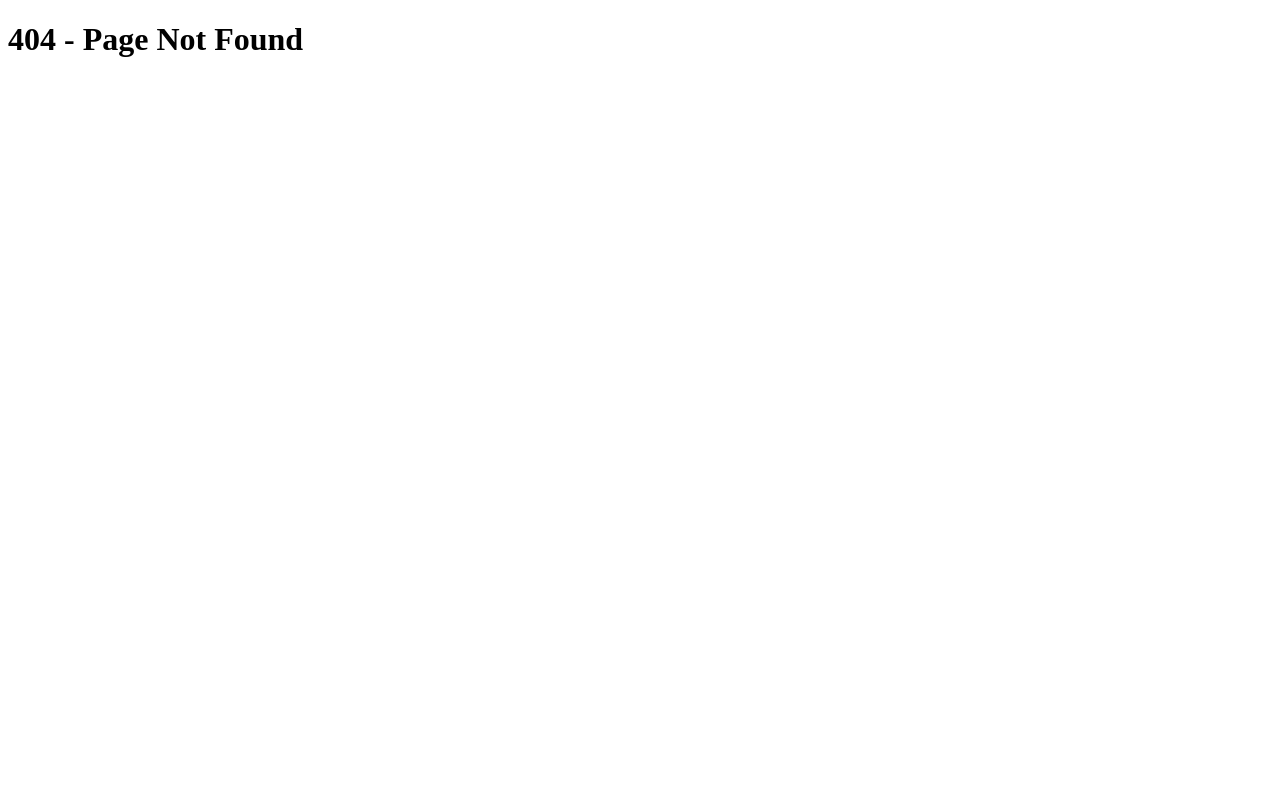
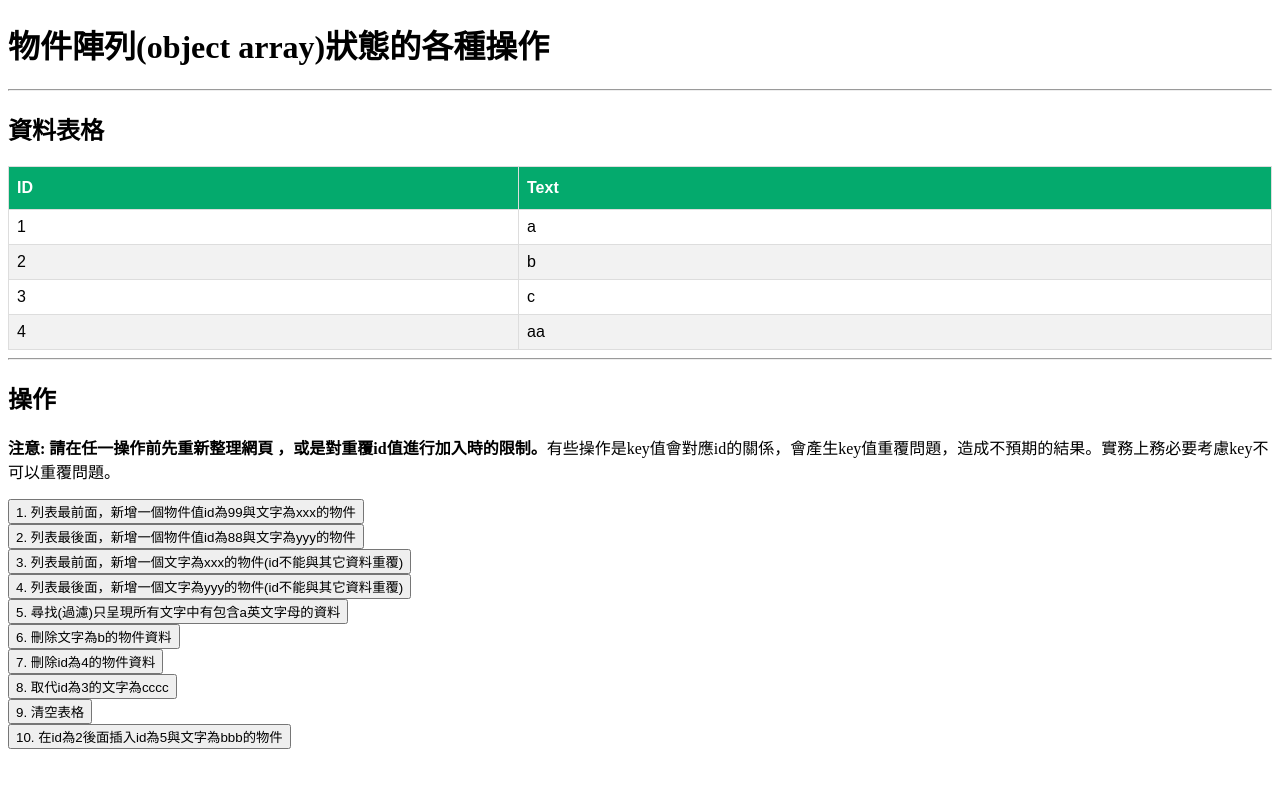
Before and after one commit to leechinghua/next-base-main, a Next.js app: page /cs-0619/object-array in a window 1280 px wide. Before the commit this address had no page. Shown: the top 788 px of the page. Built offline with nearby package versions, Linux system fonts and the light colour scheme.

Commit message:
物件陣列(object array)狀態的各種操作

```diff
--- /dev/null
+++ b/pages/cs-0619/object-array.js
@@ -0,0 +1,164 @@
+import { useState } from 'react'
+
+const sample = [
+  {
+    id: 1,
+    text: 'a',
+  },
+  {
+    id: 2,
+    text: 'b',
+  },
+  {
+    id: 3,
+    text: 'c',
+  },
+  {
+    id: 4,
+    text: 'aa',
+  },
+]
+
+export default function ObjectArray() {
+  // 呈現(渲染)時會與使用者互動時進行改動，必需是state
+  const [data, setData] = useState(sample)
+
+  return (
+    <>
+      <h1>物件陣列(object array)狀態的各種操作</h1>
+      <hr />
+      <h2>資料表格</h2>
+      <table border="1">
+        <thead>
+          <tr>
+            <th>ID</th>
+            <th>Text</th>
+          </tr>
+        </thead>
+        <tbody>
+          {data.map((v, i) => {
+            return (
+              <tr key={v.id}>
+                <td>{v.id}</td>
+                <td>{v.text}</td>
+              </tr>
+            )
+          })}
+        </tbody>
+      </table>
+      <hr />
+      <h2>操作</h2>
+      <p>
+        <strong>
+          注意: 請在任一操作前先重新整理網頁 ，或是對重覆id值進行加入時的限制。
+        </strong>
+        有些操作是key值會對應id的關係，會產生key值重覆問題，造成不預期的結果。實務上務必要考慮key不可以重覆問題。
+      </p>
+
+      <button
+        onClick={() => {
+          // 先寫出要新增的物件值
+          const newObj = { id: 99, text: 'xxx' }
+
+          // 1. 從目前的狀態拷貝出一個新的變數值(陣列/物件)
+          // 2. 在新的變數值(陣列/物件)上作處理
+          // 3. 設定回原本的狀態中
+
+          //1 //2
+          const nextData = [newObj, ...data]
+
+          //3
+          setData(nextData)
+        }}
+      >
+        1. 列表最前面，新增一個物件值id為99與文字為xxx的物件
+      </button>
+      <br />
+      <button
+        onClick={() => {
+          const newObj = { id: 88, text: 'yyy' }
+
+          //1 //2
+          const nextData = [...data, newObj]
+
+          //3
+          setData(nextData)
+        }}
+      >
+        2. 列表最後面，新增一個物件值id為88與文字為yyy的物件
+      </button>
+      <br />
+      <button
+        onClick={() => {
+          // 產生id的方式
+          // 1. uuid
+          //const newId = self.crypto.randomUUID()
+          //
+          // 2. 隨機字串或是產生hash字串的函式庫或函式(nanoid)
+          // const newId = (Math.random() + 1).toString(36).substring(7)
+          //
+          // 3. 時間日期轉毫秒整數值(或組合為時間字串或數字字串)
+          // `+new Date()` 或 `Date.now()`
+          // const newId = Number(new Date())
+          //
+          // 4. 仿照資料庫資料表自動遞增id值(只能用於id是數字)
+          // 提取目前狀態data陣列中的id為值為一陣列
+          const ids = data.map((v) => v.id)
+          // 新id為最大值+1，如果沒資料，則從1開始計算
+          const newId = data.length > 0 ? Math.max(...ids) + 1 : 1
+
+          // 先寫出要新增的物件值
+          const newObj = { id: newId, text: 'xxx' }
+
+          //1 //2
+          const nextData = [newObj, ...data]
+
+          //3
+          setData(nextData)
+        }}
+      >
+        3. 列表最前面，新增一個文字為xxx的物件(id不能與其它資料重覆)
+      </button>
+      <br />
+      <button onClick={() => {}}>
+        4. 列表最後面，新增一個文字為yyy的物件(id不能與其它資料重覆)
+      </button>
+      <br />
+      <button
+        onClick={() => {
+          // 1 2
+          const nextData = data.filter((v, i) => {
+            return v.text.includes('a')
+          })
+          // 3
+          setData(nextData)
+        }}
+      >
+        5. 尋找(過濾)只呈現所有文字中有包含a英文字母的資料
+      </button>
+      <br />
+      <button
+        onClick={() => {
+          // 1 2
+          const nextData = data.filter((v, i) => {
+            return v.text !== 'b'
+          })
+          // 3
+          setData(nextData)
+        }}
+      >
+        6. 刪除文字為b的物件資料
+      </button>
+      <br />
+      <button onClick={() => {}}>7. 刪除id為4的物件資料</button>
+      <br />
+      <button onClick={() => {}}>8. 取代id為3的文字為cccc</button>
+      <br />
+      <button onClick={() => {}}>9. 清空表格</button>
+      <br />
+      <button onClick={() => {}}>
+        10. 在id為2後面插入id為5與文字為bbb的物件
+      </button>
+    </>
+  )
+}
```
